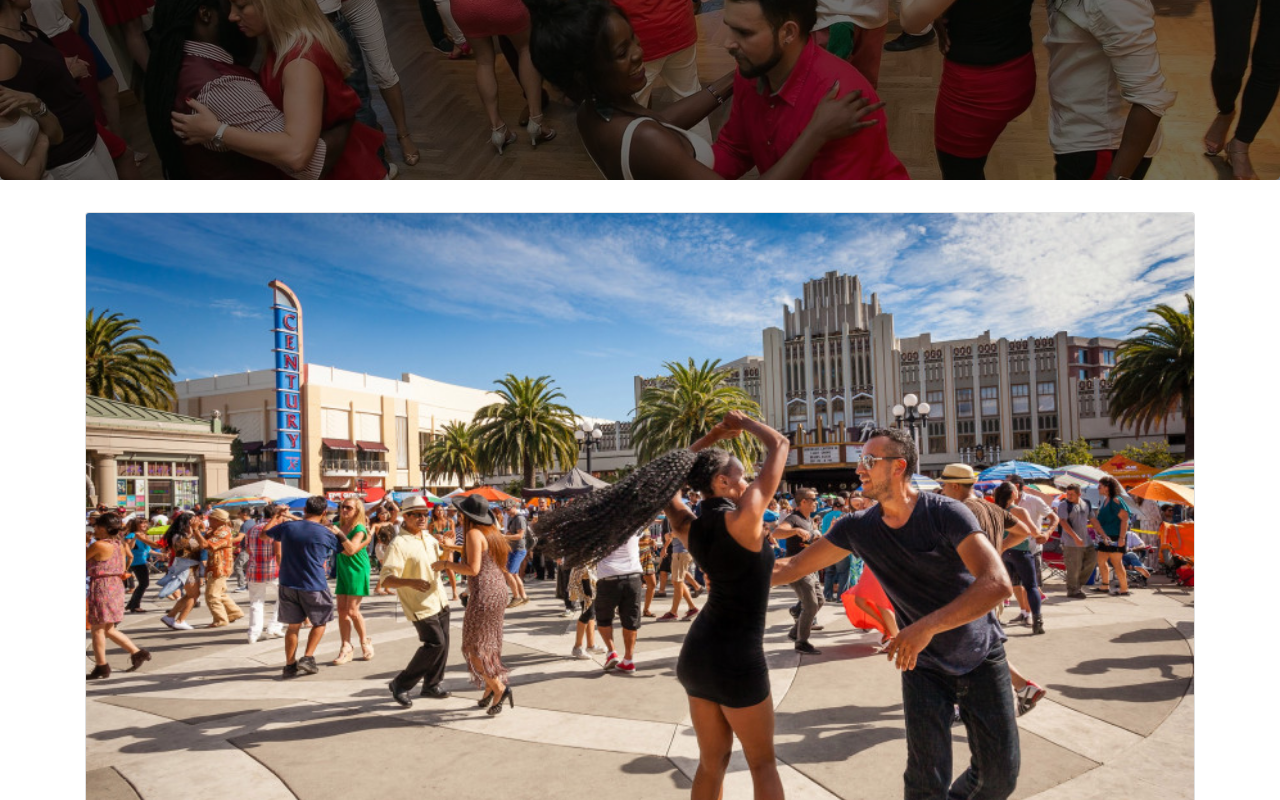
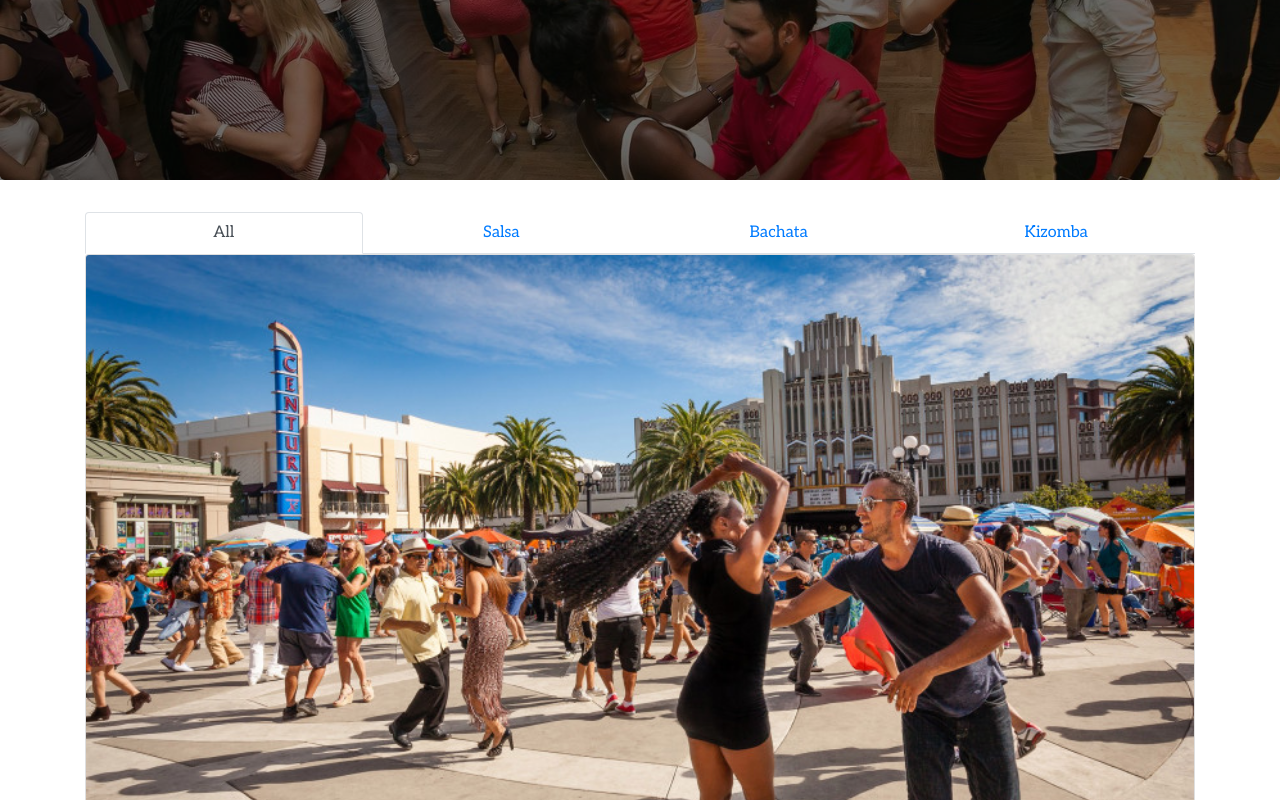
Before and after one commit to rrorrolfo/danceEstoniaClient, a React (Create React App) app in the folder client/: page / in a window 1280 px wide. Shown: the part 300-1100 px from the top of the page. Built offline with nearby package versions, Linux system fonts and the light colour scheme.

Commit message:
Created and styled tab like navigation

```diff
--- a/client/src/app.css
+++ b/client/src/app.css
@@ -5,3 +5,7 @@
 * {
   font-family: 'Aleo', serif;
 }
+
+.results-container {
+  padding: 0;
+}
--- /dev/null
+++ b/client/src/components/tabs/index.jsx
@@ -0,0 +1,23 @@
+import React from 'react';
+import Nav from 'react-bootstrap/Nav';
+
+const NavigationTabs = () => {
+  return (
+    <Nav fill justify variant="tabs" defaultActiveKey="/home">
+      <Nav.Item>
+        <Nav.Link href="/home">All</Nav.Link>
+      </Nav.Item>
+      <Nav.Item>
+        <Nav.Link href="/">Salsa</Nav.Link>
+      </Nav.Item>
+      <Nav.Item>
+        <Nav.Link href="/">Bachata</Nav.Link>
+      </Nav.Item>
+      <Nav.Item>
+        <Nav.Link href="/">Kizomba</Nav.Link>
+      </Nav.Item>
+    </Nav>
+  );
+};
+
+export default NavigationTabs;
--- a/client/src/containers/resultsContainer/index.jsx
+++ b/client/src/containers/resultsContainer/index.jsx
@@ -1,5 +1,6 @@
 import React, { Component } from 'react';
 import { Container } from 'react-bootstrap';
+import NavigationTabs from '../../components/tabs';
 import ResultCard from '../../components/resultCard';
 
 class ResultsContainer extends Component {
@@ -8,9 +9,12 @@ class ResultsContainer extends Component {
   render() {
     return (
       <Container>
-        <ResultCard />
-        <ResultCard />
-        <ResultCard />
+        <NavigationTabs />
+        <Container className="results-container">
+          <ResultCard />
+          <ResultCard />
+          <ResultCard />
+        </Container>
       </Container>
     );
   }
```
